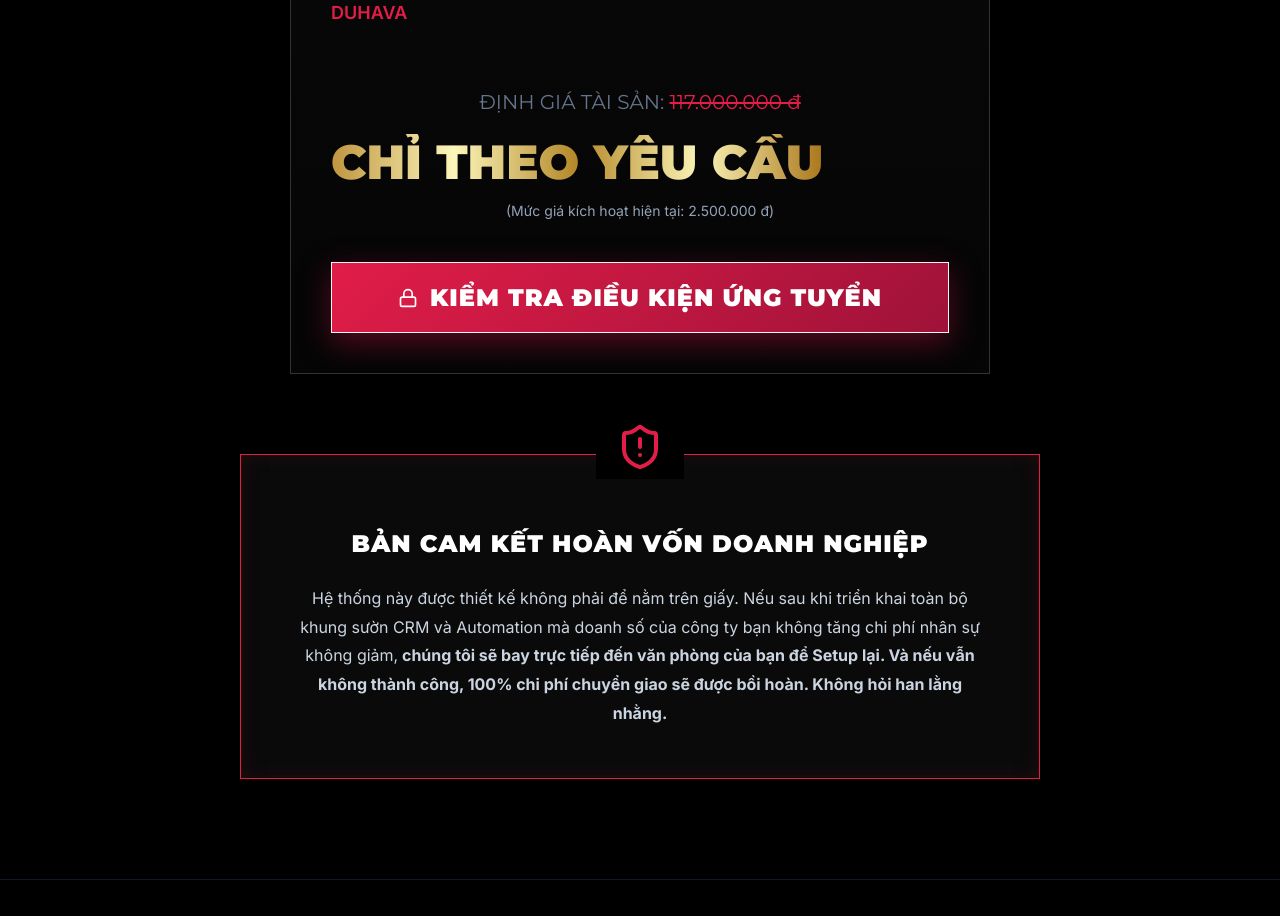
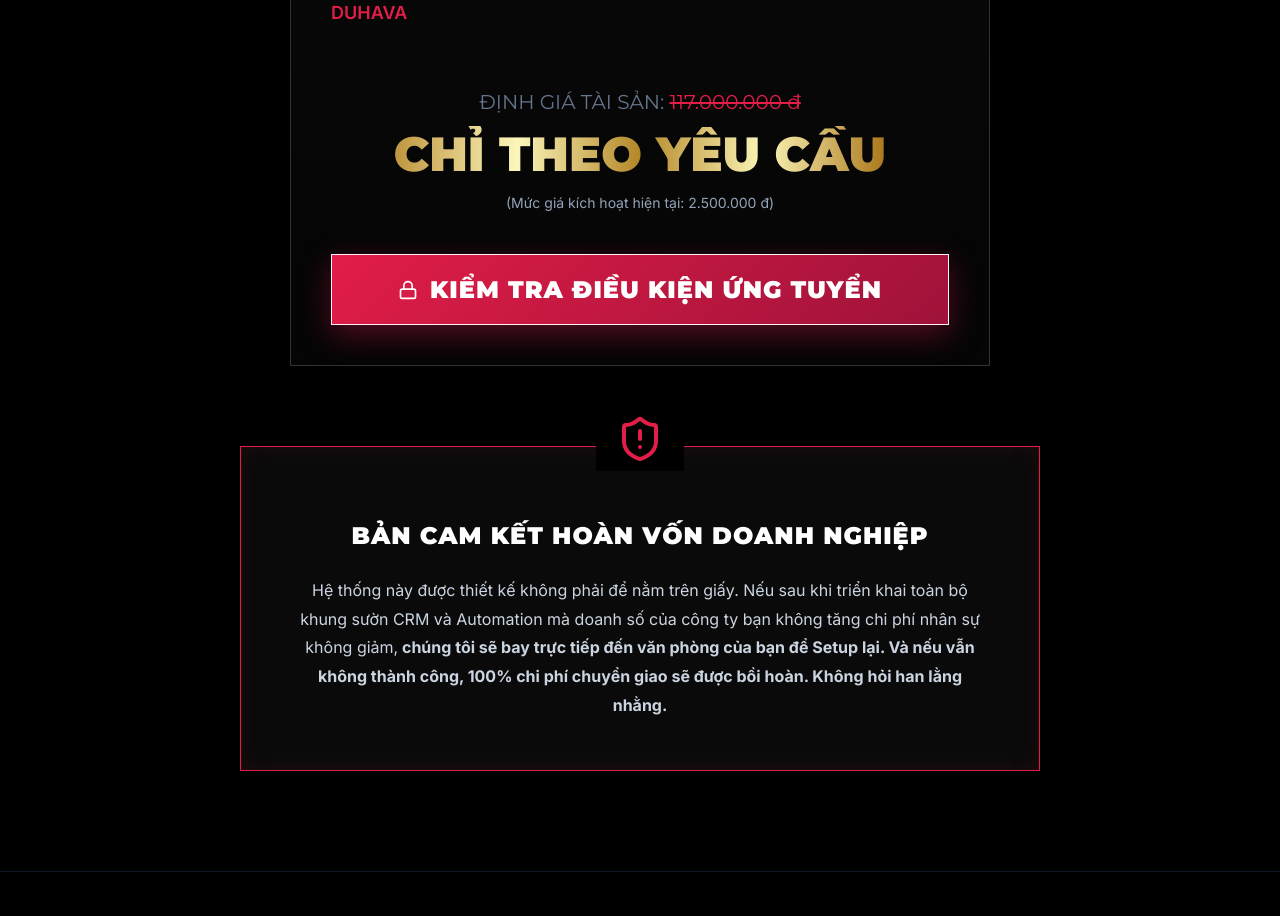
Before and after one commit to vaominh9-ux/Click-Funnels, a React (Vite) app: page /khoa-hoc/khoa-hoc-3 in a window 1280 px wide. Shown: the part 2480-3396 px from the top of the page. Built offline with nearby package versions, Linux system fonts and the light colour scheme; no server answers.

Commit message:
fix: center text CHỈ THEO YÊU CẦU

```diff
--- a/src/pages/funnels/Course3/index.jsx
+++ b/src/pages/funnels/Course3/index.jsx
@@ -109,8 +109,8 @@ const Course3 = () => {
                 ĐỊNH GIÁ TÀI SẢN: <span className="c3-dossier-strike">117.000.000 đ</span>
               </div>
 
-              <div className="c3-dossier-price c3-gold-text">
-                CHỈ THEO YÊU CẦU
+              <div className="c3-dossier-price">
+                <span className="c3-gold-text">CHỈ THEO YÊU CẦU</span>
               </div>
               <p style={{ textAlign: 'center', color: '#94A3B8', fontSize: '14px', marginTop: '8px' }}>
                 (Mức giá kích hoạt hiện tại: {COURSE_INFO.price.toLocaleString('vi-VN')} đ)
```
